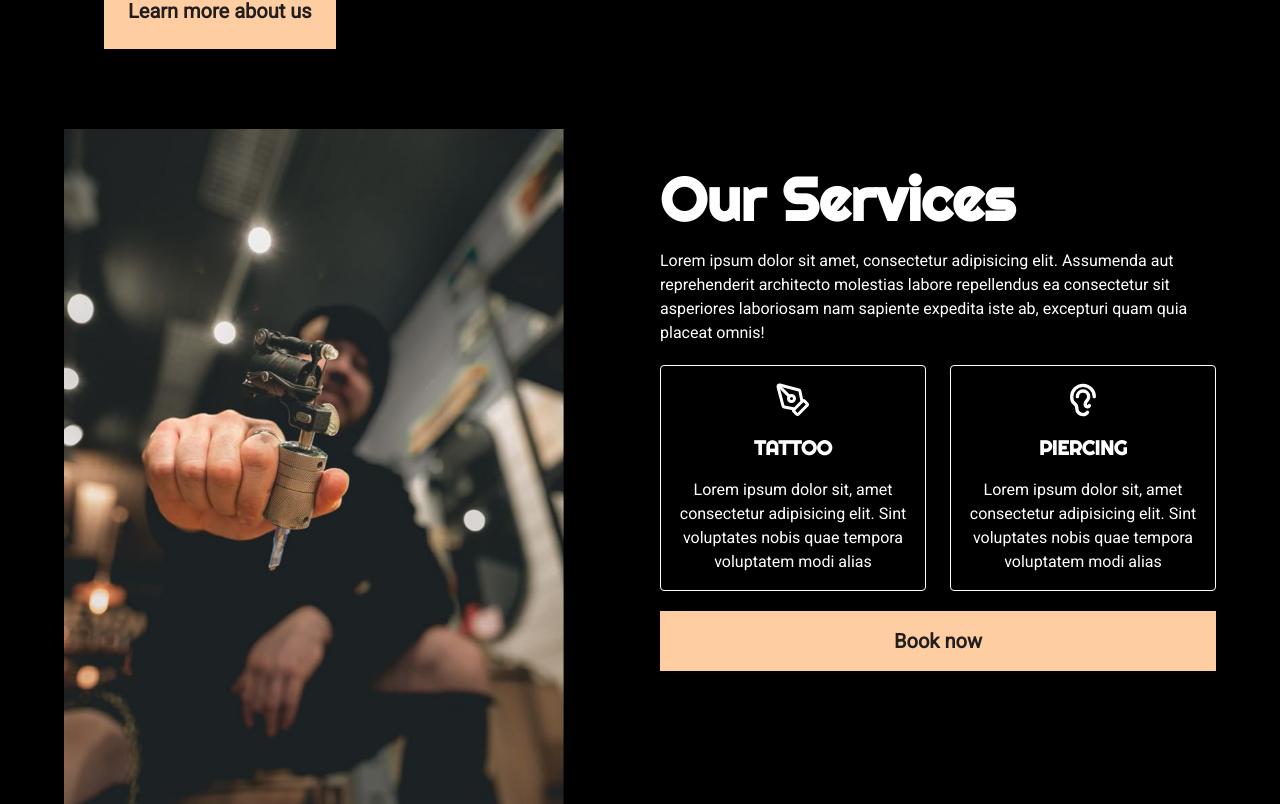
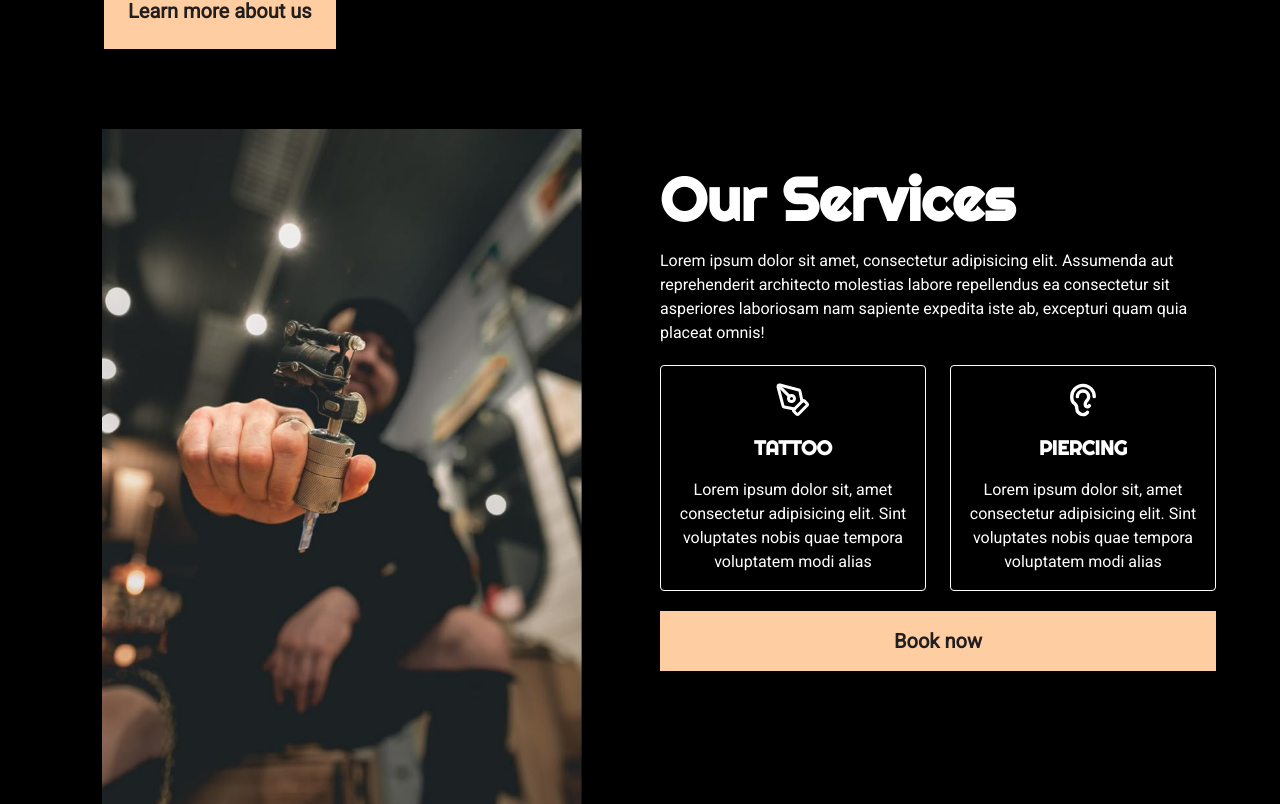
Before and after one commit to Pashiii/tattoo-booking, a React (Vite) app: page / in a window 1280 px wide. Shown: the part 1476-2280 px from the top of the page. Built offline with nearby package versions, Linux system fonts and the light colour scheme.

Commit message:
update some responsive

```diff
--- a/src/componenst/Service.tsx
+++ b/src/componenst/Service.tsx
@@ -6,7 +6,11 @@ const Service = () => {
   return (
     <div className="h-full w-full p-5 py-10 ">
       <div className="grid grid-cols-1 lg:grid-cols-2 gap-10 max-w-6xl w-full mx-auto">
-        <img src={img} alt="" width={500} />
+        <div className="flex flex-col items-center space-y-5">
+          <div className="w-full max-w-120">
+            <img src={img} alt="" className="w-full" />
+          </div>
+        </div>
         <div className="text-white space-y-5 my-10  w-full ">
           <h1 className="text-6xl font-bold font-righteous">Our Services</h1>
           <p>
--- a/src/pages/Home.tsx
+++ b/src/pages/Home.tsx
@@ -45,7 +45,7 @@ const Home = () => {
           </div>
         </div>
       </div>
-      <div className="bg-black border-t-1 border-gray-600 w-full h-[1800px] lg:h-full lg:flex flex-col justify-center items-center p-10 space-y-5">
+      <div className="bg-black border-t-1 border-gray-600 w-full h-[1800px] sm:h-[1200px] md:h-[1800px] lg:h-full lg:flex flex-col justify-center items-center p-10 space-5">
         <div className="grid grid-cols-1 lg:grid-cols-2 gap-10 max-w-6xl w-full">
           <div className="text-white space-y-5 mx-10">
             <h1 className="text-2xl md:text-4xl font-bold font-righteous">
```
